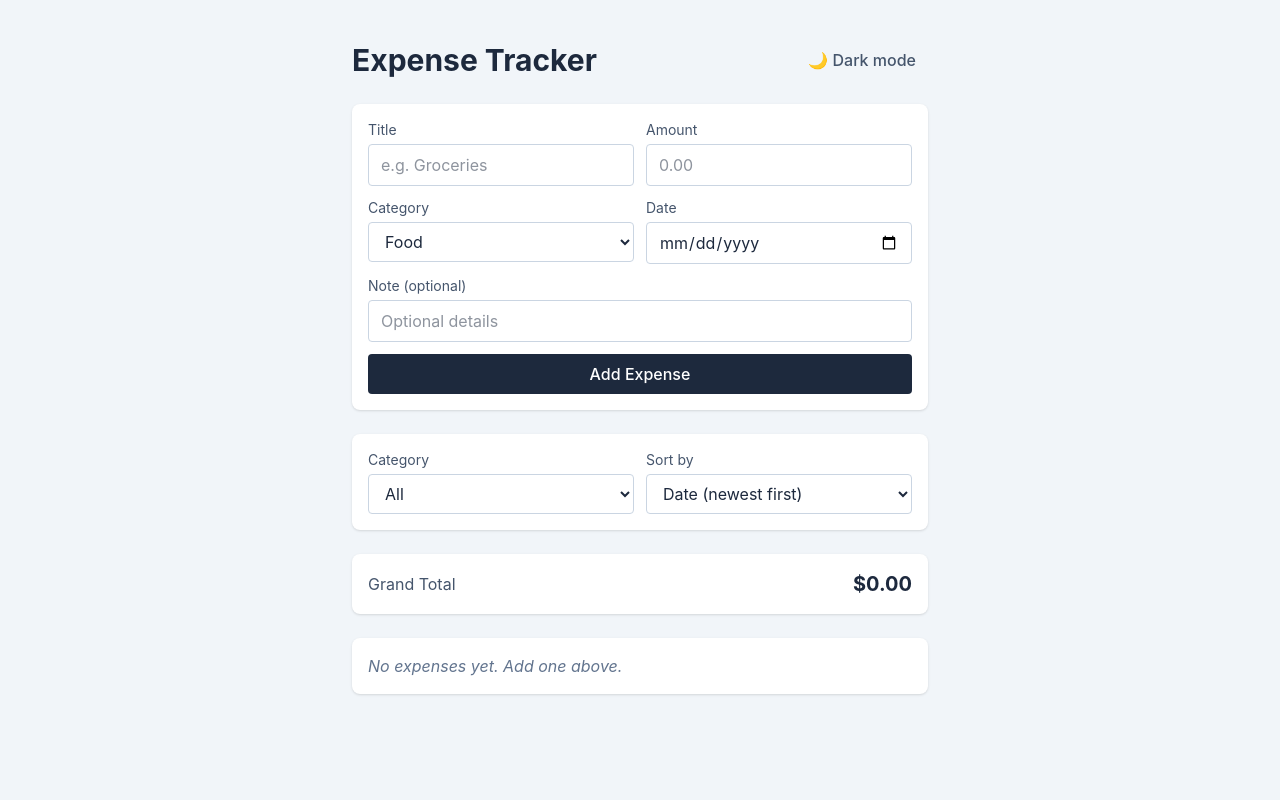
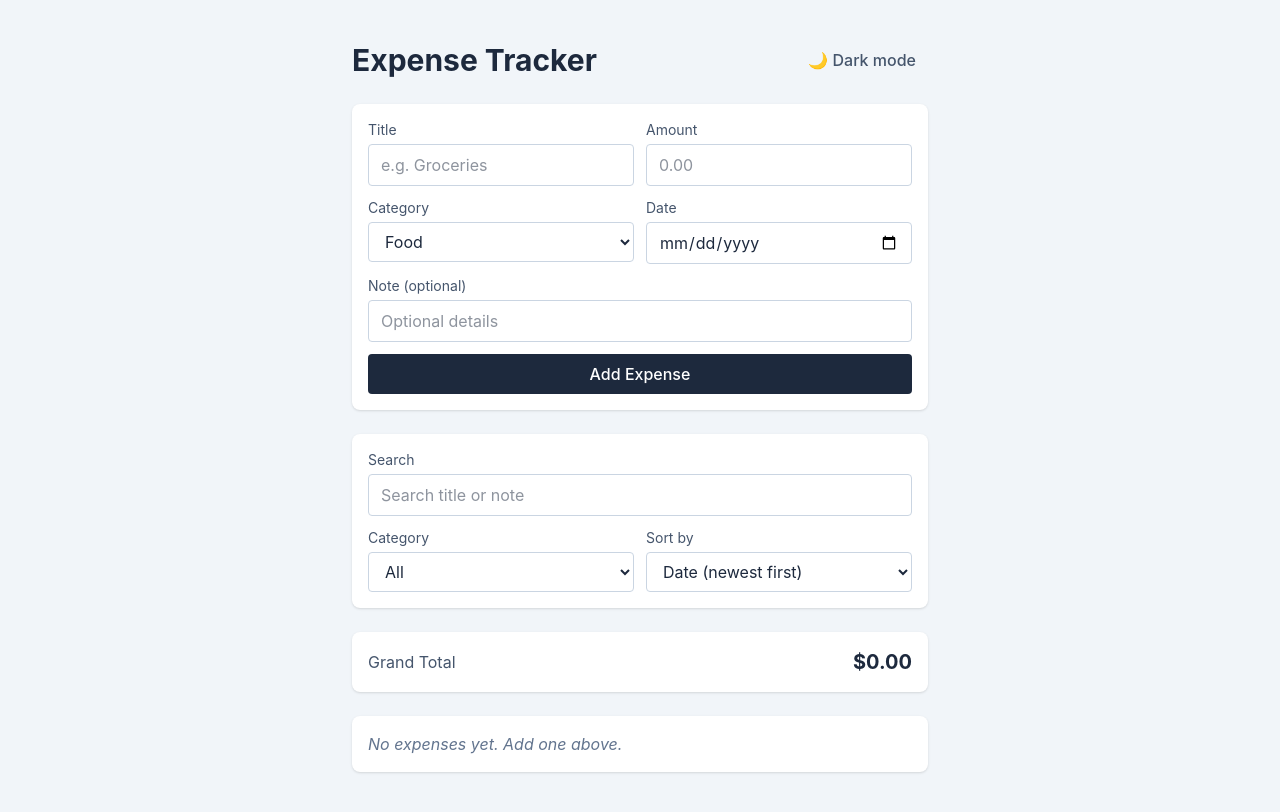
Before and after one commit to aayushhsapkota/react-redux-revision-expense-tracker-, a React (Vite) app: page / in a window 1280 px wide. Built offline with nearby package versions, Linux system fonts and the light colour scheme.

Commit message:
Enhance ExpenseFilters component with search functionality and refactor layout

```diff
--- a/src/App.jsx
+++ b/src/App.jsx
@@ -1,29 +1,51 @@
-import { useRef, useEffect, useState, useMemo, useCallback, useOptimistic } from 'react'
-import useLocalStorage from './hooks/useLocalStorage'
-import { fakeSaveExpense } from './api/fakeExpenseApi'
-import ExpenseForm from './components/ExpenseForm'
-import ExpenseList from './components/ExpenseList'
-import ExpenseFilters from './components/ExpenseFilters'
-import ThemeToggle from './components/ThemeToggle'
-import Card from './components/ui/Card'
+import {
+  useRef,
+  useEffect,
+  useState,
+  useMemo,
+  useCallback,
+  useOptimistic,
+  useTransition,
+} from "react";
+import useLocalStorage from "./hooks/useLocalStorage";
+import { fakeSaveExpense } from "./api/fakeExpenseApi";
+import ExpenseForm from "./components/ExpenseForm";
+import ExpenseList from "./components/ExpenseList";
+import ExpenseFilters from "./components/ExpenseFilters";
+import ThemeToggle from "./components/ThemeToggle";
+import Card from "./components/ui/Card";
 
 function App() {
   // This is the "lifted" state — the single source of truth for the whole app.
   // Swapped useState for our custom hook — expenses now persist across reloads.
-  const [expenses, setExpenses] = useLocalStorage('expenses', [])
-  const [filterBy, setFilterBy] = useState('') // '' means "all categories"
-  const [sortBy, setSortBy] = useState('date-desc')
-  const [theme, setTheme] = useLocalStorage('theme', 'light') // reusing our Phase 2 hook
+  const [expenses, setExpenses] = useLocalStorage("expenses", []);
+  const [filterBy, setFilterBy] = useState(""); // '' means "all categories"
+  const [sortBy, setSortBy] = useState("date-desc");
+  const [theme, setTheme] = useLocalStorage("theme", "light"); // reusing our Phase 2 hook
+
+  // searchInput: updates immediately, always — this is what the text box shows,
+  // so it must never lag behind typing.
+  // searchQuery: the value filtering actually reads. Updated INSIDE a
+  // transition, so React can deprioritize it if it's ever expensive.
+  const [searchInput, setSearchInput] = useState("");
+  const [searchQuery, setSearchQuery] = useState("");
+  const [isSearchPending, startTransition] = useTransition();
+
+  function handleSearchChange(value) {
+    setSearchInput(value); // urgent — keeps the input responsive
+    startTransition(() => {
+      setSearchQuery(value); // non-urgent — the (potentially slow) filter trigger
+    });
+  }
 
   //Look at the <html> element. If the current theme is dark,
   // add the dark class. Otherwise, remove the dark class.
   useEffect(() => {
-    document.documentElement.classList.toggle('dark', theme === 'dark')
-  }, [theme])
-
+    document.documentElement.classList.toggle("dark", theme === "dark");
+  }, [theme]);
 
   function toggleTheme() {
-    setTheme((prev) => (prev === 'dark' ? 'light' : 'dark'))
+    setTheme((prev) => (prev === "dark" ? "light" : "dark"));
   }
 
   // useOptimistic: shows a "hoped-for" expense immediately, tagged `pending: true`.
@@ -33,8 +55,8 @@ function App() {
     //the real current state
     expenses,
     //update function
-      (current, newExpense) => [{ ...newExpense, pending: true }, ...current]
-    )
+    (current, newExpense) => [{ ...newExpense, pending: true }, ...current],
+  );
 
   // useCallback: keeps this function's "identity" stable across renders, so
   // the memo() on ExpenseForm actually works — otherwise every App render
@@ -44,53 +66,62 @@ function App() {
   // Now async: addOptimisticExpense runs FIRST and SYNCHRONOUSLY (required —
   // it must happen inside the same transition as the form Action, before any
   // await), then we await the fake network call, then commit for real.
-    const handleAddExpense = useCallback(async (newExpense) => {
-      addOptimisticExpense(newExpense)
-      await fakeSaveExpense(newExpense) // throws ~15% of the time — see fakeExpenseApi.js
-      setExpenses((prev) => [newExpense, ...prev]) //newest first
-    }, [setExpenses, addOptimisticExpense])
-
+  const handleAddExpense = useCallback(
+    async (newExpense) => {
+      addOptimisticExpense(newExpense);
+      await fakeSaveExpense(newExpense); // throws ~15% of the time — see fakeExpenseApi.js
+      setExpenses((prev) => [newExpense, ...prev]); //newest first
+    },
+    [setExpenses, addOptimisticExpense],
+  );
 
   // useMemo #1 — recompute only when `optimisticExpenses` changes. Using the
   // optimistic array (not raw `expenses`) means a pending add is reflected
   // in the total immediately, not just once the fake save resolves.
   const grandTotal = useMemo(
     () => optimisticExpenses.reduce((sum, e) => sum + e.amount, 0),
-     [optimisticExpenses]
-   )
+    [optimisticExpenses],
+  );
 
   // useMemo #2 — per-category breakdown, same reasoning.
   const categoryTotals = useMemo(() => {
     return optimisticExpenses.reduce((totals, e) => {
-      totals[e.category] = (totals[e.category] || 0) + e.amount
-      return totals
-    }, {})
-  }, [optimisticExpenses])
+      totals[e.category] = (totals[e.category] || 0) + e.amount;
+      return totals;
+    }, {});
+  }, [optimisticExpenses]);
 
   // useMemo #3 — the filtered + sorted list the user actually sees.
   // Note: filter/sort here build a NEW array, but reuse the SAME expense
   // object references — which is exactly what lets ExpenseItem's memo() pay off.
   const visibleExpenses = useMemo(() => {
-     const filtered = filterBy
+    let filtered = filterBy
       ? optimisticExpenses.filter((e) => e.category === filterBy)
-           : optimisticExpenses
+      : optimisticExpenses;
 
-         const [field, direction] = sortBy.split('-')
+    if (searchQuery) {
+      const query = searchQuery.toLowerCase();
+      filtered = filtered.filter(
+        (e) =>
+          e.title.toLowerCase().includes(query) ||
+          (e.note && e.note.toLowerCase().includes(query)),
+      );
+    }
+
+    const [field, direction] = sortBy.split("-");
 
     // `a` and `b` are the two expenses being compared.
     // `a - b` gives a negative number when `a` is smaller, so `a` comes first (ascending).
     // `b - a` does the opposite, putting the larger value first (descending).
     return [...filtered].sort((a, b) => {
-           if (field === 'date') {
-             return direction === 'asc'
+      if (field === "date") {
+        return direction === "asc"
           ? new Date(a.date) - new Date(b.date)
-               : new Date(b.date) - new Date(a.date)
+          : new Date(b.date) - new Date(a.date);
       }
-       return direction === 'asc' ? a.amount - b.amount : b.amount - a.amount
-     })
-   }, [optimisticExpenses, filterBy, sortBy])
-
-
+      return direction === "asc" ? a.amount - b.amount : b.amount - a.amount;
+    });
+  }, [optimisticExpenses, filterBy, sortBy, searchQuery]);
 
   // useRef use #2: remember the PREVIOUS grand total across renders,
   // without causing an extra re-render just to store it.
@@ -103,12 +134,11 @@ function App() {
   // After the new render is committed to the screen, useEffect runs and updates the ref
   // with the current grandTotal, preparing it to be used as previousTotal in the next render.
   // So essentially, we're storing the current total **for comparison during the next render**.
-  const prevTotalRef = useRef(grandTotal)
+  const prevTotalRef = useRef(grandTotal);
   useEffect(() => {
-    prevTotalRef.current = grandTotal // runs AFTER this render is on screen
-  })
-  const previousTotal = prevTotalRef.current
-
+    prevTotalRef.current = grandTotal; // runs AFTER this render is on screen
+  });
+  const previousTotal = prevTotalRef.current;
 
   return (
     <div className="min-h-screen bg-slate-100 dark:bg-slate-900 py-10 px-4 transition-colors">
@@ -127,13 +157,20 @@ function App() {
           onFilterChange={setFilterBy}
           sortBy={sortBy}
           onSortChange={setSortBy}
+          searchInput={searchInput}
+          onSearchChange={handleSearchChange}
+          isSearchPending={isSearchPending}
         />
 
         <Card className="flex justify-between items-center">
           <div>
-            <span className="text-slate-600 dark:text-slate-300">Grand Total</span>
+            <span className="text-slate-600 dark:text-slate-300">
+              Grand Total
+            </span>
             {previousTotal !== grandTotal && ( //&& is being used for conditional rendering in React.
-              <p className="text-xs text-slate-400 dark:text-slate-500">was ${previousTotal.toFixed(2)}</p>
+              <p className="text-xs text-slate-400 dark:text-slate-500">
+                was ${previousTotal.toFixed(2)}
+              </p>
             )}
           </div>
           <span className="text-xl font-bold text-slate-800 dark:text-slate-100">
@@ -143,11 +180,15 @@ function App() {
 
         {optimisticExpenses.length > 0 && (
           <Card>
-            <p className="text-slate-600 dark:text-slate-300 mb-2 text-sm">By category</p>
+            <p className="text-slate-600 dark:text-slate-300 mb-2 text-sm">
+              By category
+            </p>
             <ul className="space-y-1 text-sm">
               {Object.entries(categoryTotals).map(([category, total]) => (
                 <li key={category} className="flex justify-between">
-                  <span className="text-slate-500 dark:text-slate-400">{category}</span>
+                  <span className="text-slate-500 dark:text-slate-400">
+                    {category}
+                  </span>
                   <span className="font-medium text-slate-700 dark:text-slate-200">
                     ${total.toFixed(2)}
                   </span>
@@ -160,7 +201,7 @@ function App() {
         <ExpenseList expenses={visibleExpenses} />
       </div>
     </div>
-  )
+  );
 }
 
-export default App
+export default App;
--- a/src/components/ExpenseFilters.jsx
+++ b/src/components/ExpenseFilters.jsx
@@ -1,10 +1,31 @@
 import Card from './ui/Card'
+import Input from './ui/Input'
 
 const CATEGORY_OPTIONS = ['All', 'Food', 'Transport', 'Bills', 'Shopping', 'Other']
 
-function ExpenseFilters({ filterBy, onFilterChange, sortBy, onSortChange }) {
+function ExpenseFilters({
+  filterBy,
+  onFilterChange,
+  sortBy,
+  onSortChange,
+  searchInput,
+  onSearchChange,
+  isSearchPending,
+}) {
   return (
-    <Card className="flex flex-col sm:flex-row gap-3">
+    <Card className="flex flex-col gap-3">
+      <div>
+        {/* Controlled on purpose — unlike the add-form fields (Phase 5 Form Actions),
+            we DO need to react to every keystroke here, to filter live. */}
+        <Input
+          label={isSearchPending ? 'Search (updating…)' : 'Search'}
+          value={searchInput}
+          onChange={(e) => onSearchChange(e.target.value)}
+          placeholder="Search title or note"
+        />
+      </div>
+
+      <div className="flex flex-col sm:flex-row gap-3">
         <div className="flex-1">
           <label className="block text-sm text-slate-600 dark:text-slate-300 mb-1">
             Category
@@ -39,6 +60,7 @@ function ExpenseFilters({ filterBy, onFilterChange, sortBy, onSortChange }) {
             <option value="amount-asc">Amount (low to high)</option>
           </select>
         </div>
+      </div>
     </Card>
   )
 }
```
Lines whose indentation alone changed are shown as unchanged.
